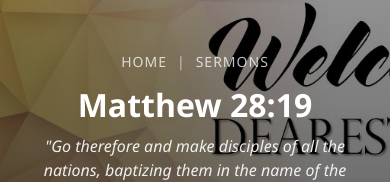
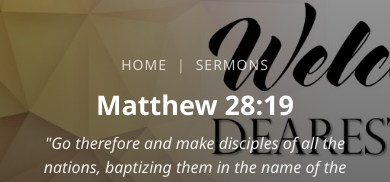
Before and after one commit to Brojun04/WorldConquestEvangelicalChurchsample, a plain HTML site: page index.html in a window 390 px wide. Shown: the part 178-360 px from the top of the page. Drawn offline with Linux system fonts and the light colour scheme.

Commit message:
Update style.css

```diff
--- a/style.css
+++ b/style.css
@@ -117,8 +117,8 @@ body{
 }
 
 .hero-content h1{
-    font-size: 32px; /* Sakto sa mobile screen para hindi lumampas */
-    font-weight:700;
+    font-size: 27px; /* Sakto sa mobile screen para hindi lumampas */
+    font-weight:600;
     line-height: 1.2;
     margin-bottom: 10px;
 }
```
